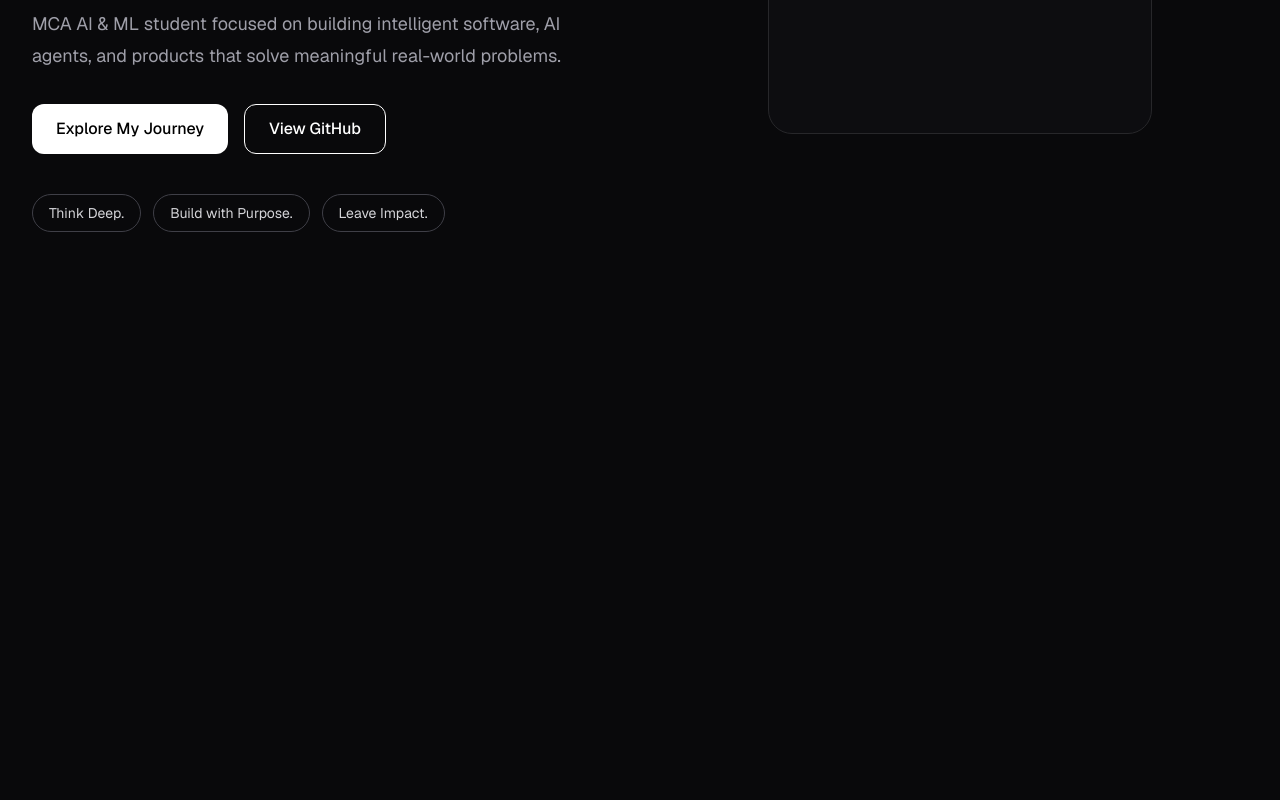
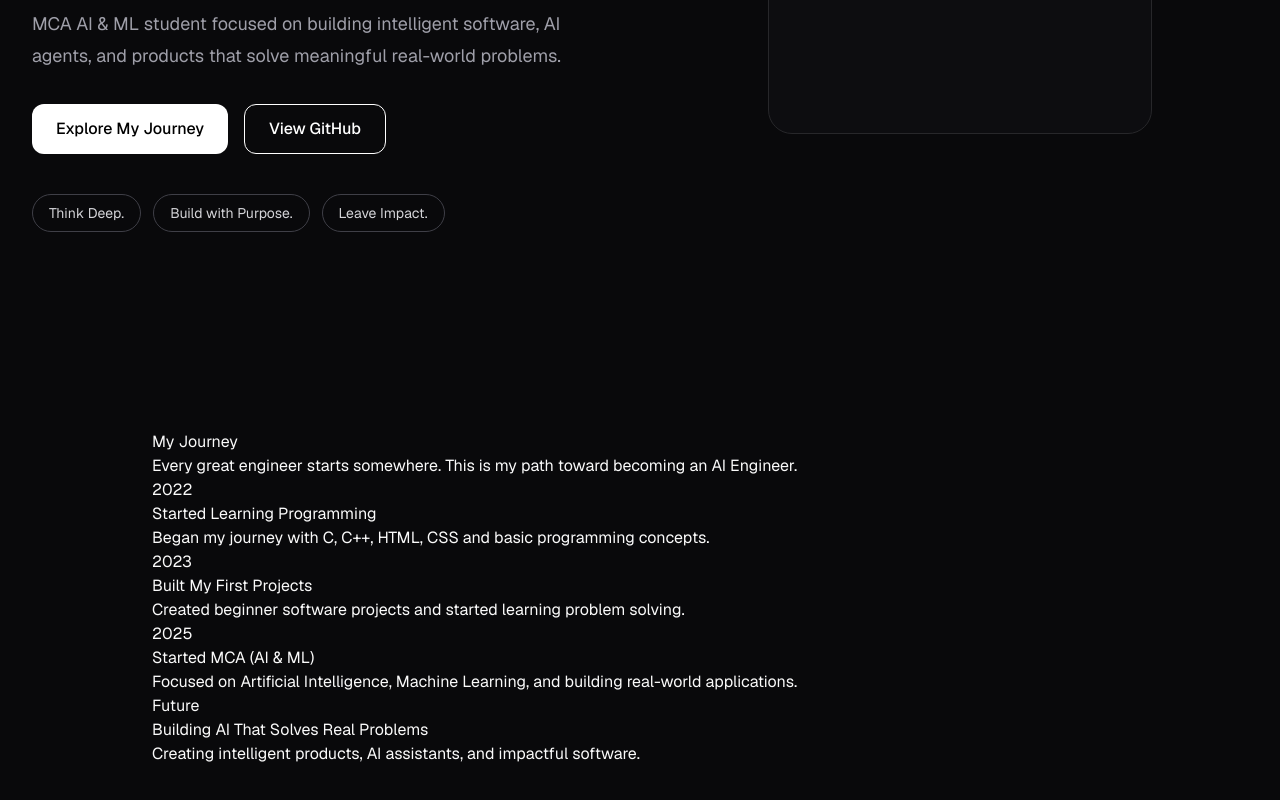
Before and after one commit to annukumarr/akp-portfolio, a Next.js app: page / in a window 1280 px wide. Shown: the part 498-1298 px from the top of the page. Before the commit the page ends 800 px from the top, so only its background shows below. Built offline with nearby package versions, Linux system fonts and the light colour scheme.

Commit message:
feat: add journey section

```diff
--- a/app/data/journey.ts
+++ b/app/data/journey.ts
@@ -0,0 +1,36 @@
+export const journey = {
+  title: "My Journey",
+
+  subtitle:
+    "Every great engineer starts somewhere. This is my path toward becoming an AI Engineer.",
+
+  timeline: [
+    {
+      year: "2022",
+      title: "Started Learning Programming",
+      description:
+        "Began my journey with C, C++, HTML, CSS and basic programming concepts.",
+    },
+
+    {
+      year: "2023",
+      title: "Built My First Projects",
+      description:
+        "Created beginner software projects and started learning problem solving.",
+    },
+
+    {
+      year: "2025",
+      title: "Started MCA (AI & ML)",
+      description:
+        "Focused on Artificial Intelligence, Machine Learning, and building real-world applications.",
+    },
+
+    {
+      year: "Future",
+      title: "Building AI That Solves Real Problems",
+      description:
+        "Creating intelligent products, AI assistants, and impactful software.",
+    },
+  ],
+};
--- a/app/page.tsx
+++ b/app/page.tsx
@@ -1,11 +1,13 @@
 import Navbar from "@/components/layout/Navbar";
 import Hero from "@/components/sections/Hero";
+import Journey from "@/components/sections/Journey";
 
 export default function Home() {
   return (
     <main>
       <Navbar />
       <Hero />
+      <Journey />
     </main>
   );
 }
--- a/components/sections/Journey.tsx
+++ b/components/sections/Journey.tsx
@@ -0,0 +1,23 @@
+import { journey } from "@/app/data/journey";
+
+export default function Journey() {
+  return (
+    <section id="journey" className="py-32">
+      <div className="mx-auto max-w-5xl px-6">
+        <h2>{journey.title}</h2>
+
+        <p>{journey.subtitle}</p>
+
+        {journey.timeline.map((item) => (
+          <div key={item.year}>
+            <h3>{item.year}</h3>
+
+            <h4>{item.title}</h4>
+
+            <p>{item.description}</p>
+          </div>
+        ))}
+      </div>
+    </section>
+  );
+}
```
